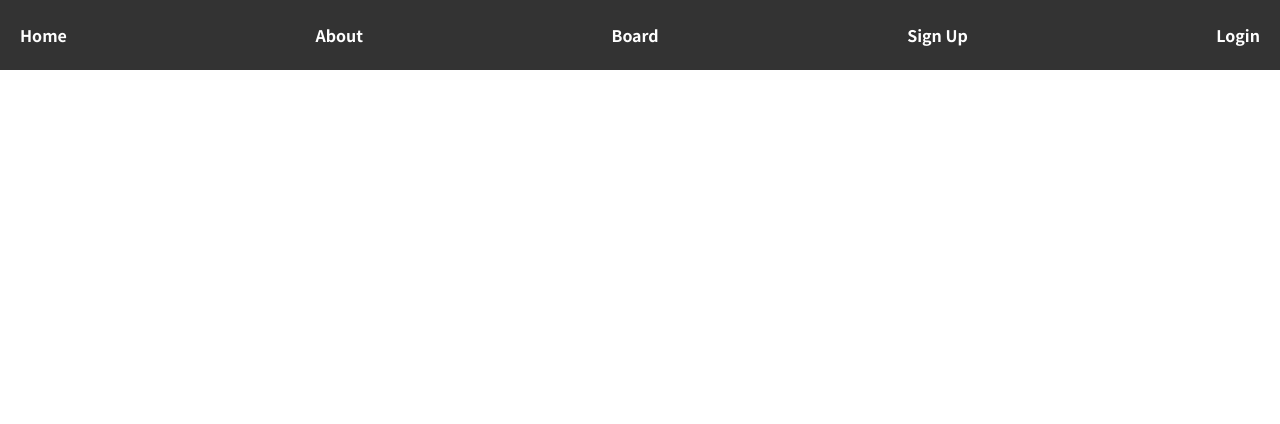
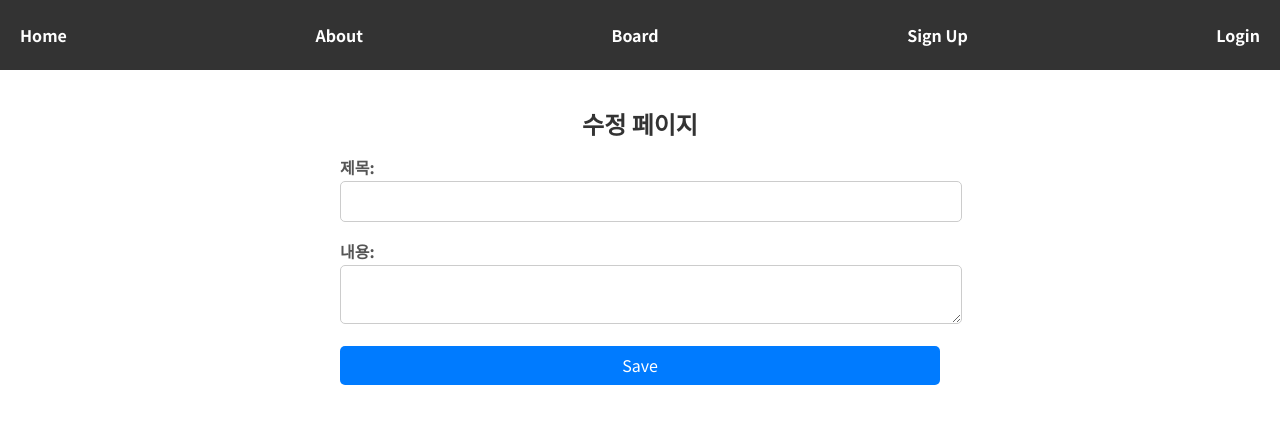
Before and after one commit to changsoon123/soon_react, a React (Create React App) app: page /edit/1 in a window 1280 px wide. Shown: the top 424 px of the page. Built offline with nearby package versions, Linux system fonts and the light colour scheme; no server answers.

Commit message:
Editboardpage frame

```diff
--- a/src/App.js
+++ b/src/App.js
@@ -9,6 +9,7 @@ import BoardDetailPage from './pages/BoardDetailPage';
 import SignUp from './pages/SignUp';
 import Login from './pages/Login';
 import CreateBoardPage from './pages/CreateBoardPage';
+import EditBoardPage from './pages/EditBoardPage';
 import './App.scss';
 
 function App() {
@@ -25,6 +26,7 @@ function App() {
         <Route path="/signup" element={<SignUp />} />
         <Route path="/login" element={<Login />} />
         <Route path="/create" element={<CreateBoardPage />} />
+        <Route path="/edit/:id" element={<EditBoardPage />} />
       </Routes>
       </AuthProvider>
     </Router>
--- /dev/null
+++ b/src/pages/EditBoardPage.js
@@ -0,0 +1,74 @@
+import React, { useState, useEffect } from 'react';
+import { useParams, useNavigate } from 'react-router-dom';
+import { API_BASE_URL as BASE, CboardBoard } from '../config/host-config';
+import '../styles/EditBoardPage.scss';
+
+const EditBoardPage = () => {
+  const API_BASE_URL = BASE + CboardBoard;
+  const navigate = useNavigate();
+  const { id } = useParams();
+  const [title, setTitle] = useState('');
+  const [content, setContent] = useState('');
+
+  useEffect(() => {
+    const fetchBoardById = async () => {
+      try {
+        const response = await fetch(`${API_BASE_URL}/${id}`);
+        const responseData = await response.json();
+        setTitle(responseData.title);
+        setContent(responseData.content);
+      } catch (error) {
+        console.error('Error fetching board:', error);
+      }
+    };
+    fetchBoardById();
+  }, [API_BASE_URL, id]);
+
+  const handleFormSubmit = async (event) => {
+    event.preventDefault();
+    const token = sessionStorage.getItem('token');
+    try {
+      const response = await fetch(`${API_BASE_URL}/edit/${id}`, {
+        method: 'PUT',
+        headers: {
+          'Content-Type': 'application/json',
+          Authorization: `Bearer ${token}`,
+        },
+        body: JSON.stringify({ title, content }),
+      });
+      if (response.ok) {
+        navigate(`/board/${id}`);
+      } else {
+        console.error('Failed to edit board');
+      }
+    } catch (error) {
+      console.error('Error editing board:', error);
+    }
+  };
+
+  return (
+    <div className="edit-board">
+      <h2>수정 페이지</h2>
+      <form onSubmit={handleFormSubmit}>
+        <div>
+          <label className="label">제목:</label>
+          <input
+            type="text"
+            value={title}
+            onChange={(e) => setTitle(e.target.value)}
+          />
+        </div>
+        <div>
+          <label className="label">내용:</label>
+          <textarea
+            value={content}
+            onChange={(e) => setContent(e.target.value)}
+          />
+        </div>
+        <button type="submit">Save</button>
+      </form>
+    </div>
+  );
+};
+
+export default EditBoardPage;
--- /dev/null
+++ b/src/styles/EditBoardPage.scss
@@ -0,0 +1,52 @@
+.edit-board {
+    max-width: 600px;
+    margin: 0 auto;
+    padding: 20px;
+
+    h2 {
+      font-size: 24px;
+      margin-bottom: 20px;
+      color: #333;
+    }
+
+    form {
+      display: grid;
+      grid-gap: 20px;
+
+      .label {
+        display: block;
+        text-align: left;
+        margin-bottom: 5px;
+        color: #555;
+      }
+
+      label {
+        font-weight: bold;
+        color: #555;
+      }
+
+      input,
+      textarea {
+        width: 100%;
+        padding: 10px;
+        border: 1px solid #ccc;
+        border-radius: 5px;
+        font-size: 16px;
+      }
+
+      button[type="submit"] {
+        padding: 10px 20px;
+        background-color: #007bff;
+        color: #fff;
+        border: none;
+        border-radius: 5px;
+        cursor: pointer;
+        font-size: 16px;
+        transition: background-color 0.3s ease;
+
+        &:hover {
+          background-color: #0056b3; /* 버튼 호버 색상 설정 */
+        }
+      }
+    }
+  }
```
